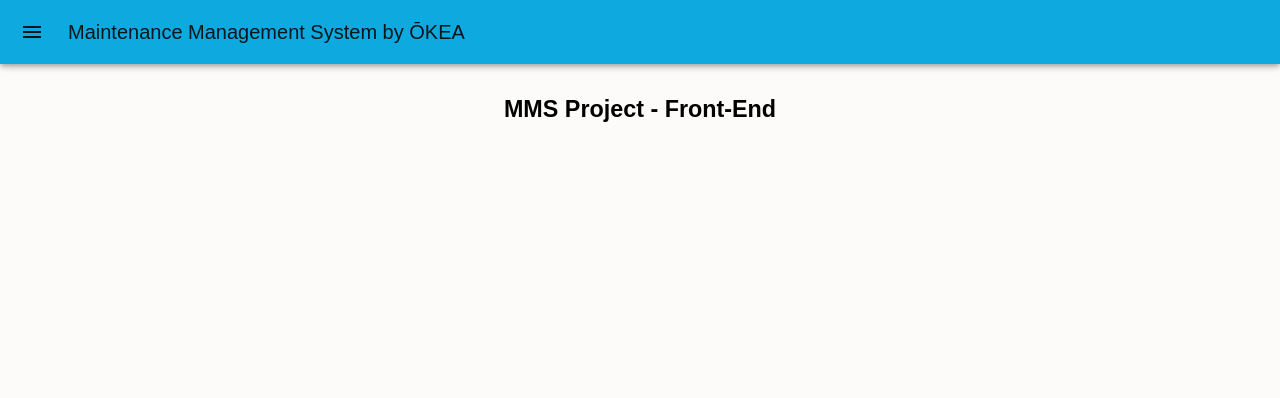
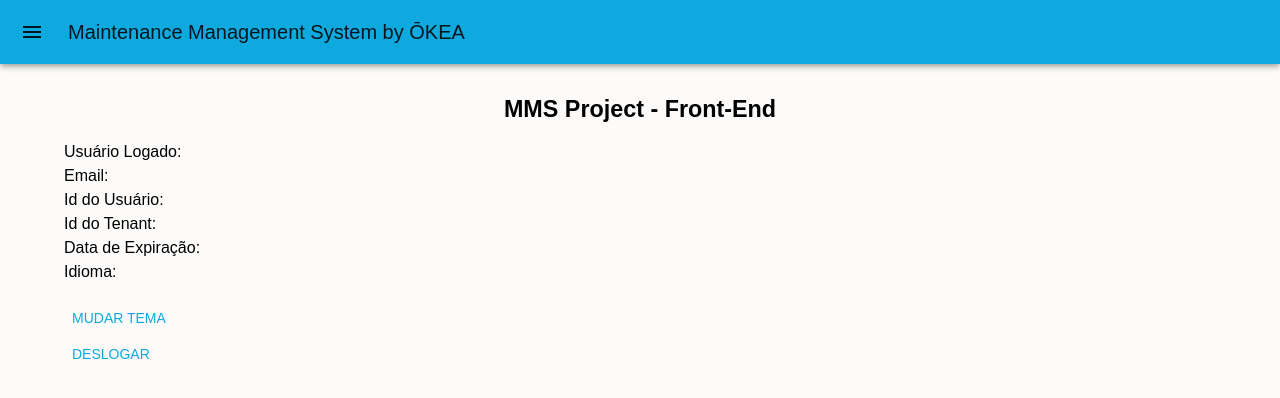
Before and after one commit to allanheil1/mms-frontend, a React (Vite) app: page / in a window 1280 px wide. Shown: the top 398 px of the page. Built offline with nearby package versions, Linux system fonts and the light colour scheme; no server answers.

Commit message:
Exemplos mudança tema e logout

```diff
--- a/src/App.tsx
+++ b/src/App.tsx
@@ -1,12 +1,15 @@
 import { BrowserRouter } from 'react-router-dom';
 import { CssBaseline } from '@mui/material';
 import Routing from '@/routes/Routing';
+import UserProvider from './contexts/User/UserProvider';
 
 const App = () => {
   return (
     <BrowserRouter>
-      <CssBaseline />
-      <Routing />
+      <UserProvider>
+        <CssBaseline />
+        <Routing />
+      </UserProvider>
     </BrowserRouter>
   );
 };
--- a/src/contexts/User/UserContext.tsx
+++ b/src/contexts/User/UserContext.tsx
@@ -11,8 +11,6 @@ export interface LoggedUserInfo{
 interface UserContextProps{
     userInfo: LoggedUserInfo,
     setUserInfo: Dispatch<SetStateAction<LoggedUserInfo>>;
-    token: string,
-    setToken: Dispatch<SetStateAction<string>>;
     logout: () => void;
 }
 
@@ -26,7 +24,5 @@ export const UserContext = createContext<UserContextProps>({
         IdiomaPadrao: ''
     },
     setUserInfo: () => {},
-    token: '',
-    setToken: () => {},
     logout: () => {}
 });
--- a/src/contexts/User/UserProvider.tsx
+++ b/src/contexts/User/UserProvider.tsx
@@ -1,5 +1,7 @@
-import { ReactNode, useState } from 'react';
+import { ReactNode, useContext, useState } from 'react';
+import { useNavigate } from 'react-router-dom';
 import { LoggedUserInfo, UserContext } from '@/contexts/User/UserContext';
+import { ThemeContext } from '../Theme&SnackBar/ThemeContext';
 
 interface UserProviderProps {
     children: ReactNode;
@@ -14,11 +16,13 @@ export default function UserProvider({ children }: UserProviderProps) {
         DataExpiracao: '',
         IdiomaPadrao: ''
     });
-    const [token, setToken] = useState<string>('');
+    const { openSnackbar } = useContext(ThemeContext);
+    const navigate = useNavigate();
 
     function logout() {
-        setToken('');
         localStorage.removeItem('token');
+        navigate('/login');
+        openSnackbar('success', 'Você foi deslogado')
     }
 
     return (
@@ -26,8 +30,6 @@ export default function UserProvider({ children }: UserProviderProps) {
             value={{
                 userInfo,
                 setUserInfo,
-                token,
-                setToken,
                 logout
             }}
         >
--- a/src/index.tsx
+++ b/src/index.tsx
@@ -8,9 +8,7 @@ import UserProvider from './contexts/User/UserProvider';
 ReactDOM.createRoot(document.getElementById('root') as HTMLElement).render(
   <StrictMode>
       <ThemeProvider>
-        <UserProvider>
           <App />
-        </UserProvider>
       </ThemeProvider>
   </StrictMode>,
 );
--- a/src/pages/Auth/Login.tsx
+++ b/src/pages/Auth/Login.tsx
@@ -35,7 +35,7 @@ export default function SignIn() {
           openSnackbar('success', `${t('LoginSuccess')} - ${responseData.tempoResposta}ms`);
           //armazena token no localStorage do navegador
           localStorage.setItem('token', responseData.resultado.token)
-          //decodifica o token para pegar as informações escondidas nele
+          //decodifica o token para pegar as informações 'escondidas' nele
           const [, payload] = responseData.resultado.token.split('.');
           const decodedPayload = JSON.parse(atob(payload));
           console.log(decodedPayload);
--- a/src/pages/Home/Home.tsx
+++ b/src/pages/Home/Home.tsx
@@ -1,16 +1,34 @@
 //import { useState, useEffect } from 'react';
-import { Typography, Stack, Container } from '@mui/material';
+import { ThemeContext } from '@/contexts/Theme&SnackBar/ThemeContext';
+import { UserContext } from '@/contexts/User/UserContext';
+import { Typography, Stack, Container, Button } from '@mui/material';
+import { useContext } from 'react';
 import { useTranslation } from 'react-i18next';
 
 const Home = () => {
+  const themeContext = useContext(ThemeContext);
+  const userContext = useContext(UserContext);
   const { t } = useTranslation();
+  console.log(userContext.userInfo);
   return (
     <Container sx={{ py: 2, position: 'relative'}}>
-      <Stack gap={1} my={2}>
+      <Stack gap={2} my={2}>
         <Typography textAlign="center" variant="h2">
           {t("titulo")}
         </Typography>
+        {"Usuário Logado: " + userContext.userInfo.UsuarioNome} <br />
+        {"Email: " + userContext.userInfo.UsuarioEmail} <br />
+        {"Id do Usuário: " + userContext.userInfo.UsuarioId} <br />
+        {"Id do Tenant: " + userContext.userInfo.TenantId} <br />
+        {"Data de Expiração: " + userContext.userInfo.DataExpiracao} <br />
+        {"Idioma: " + userContext.userInfo.IdiomaPadrao} <br />
       </Stack>
+      <Button onClick={() => themeContext.setIsDarkMode(!themeContext.isDarkMode)}>
+        MUDAR TEMA
+      </Button> <br />
+      <Button onClick={() => userContext.logout()}>
+        DESLOGAR
+      </Button>
     </Container>
   );
 };
```
